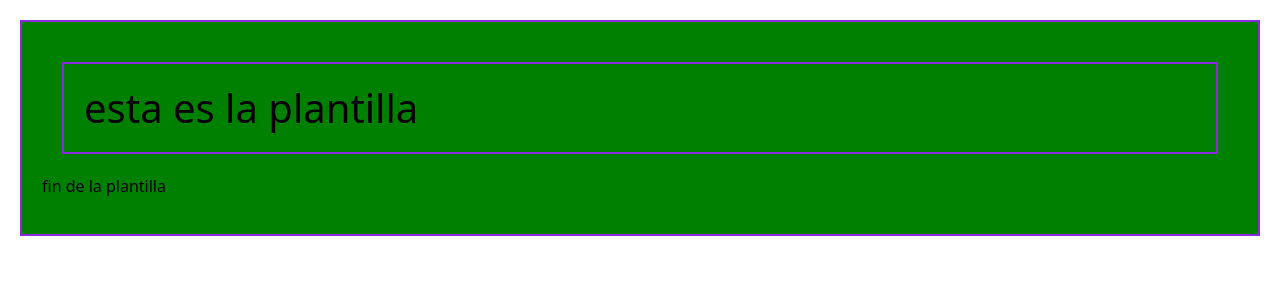
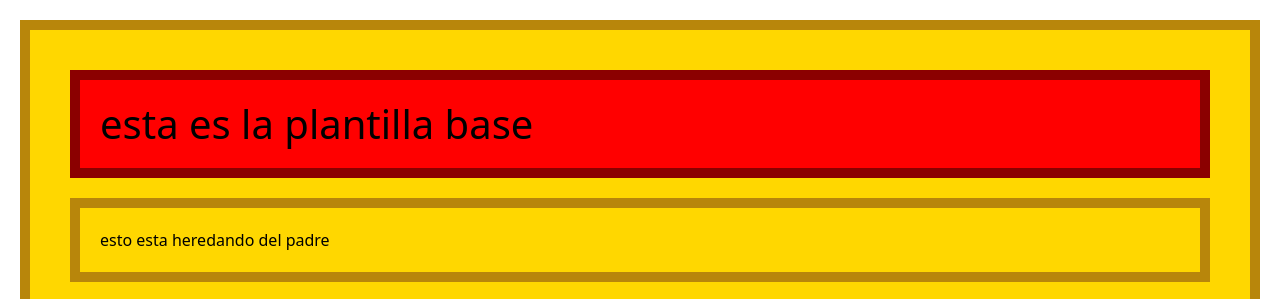
Before and after one commit to Joportus/2021-2-Grupo-15, a Django app: page /walletv/ in a window 1280 px wide. Shown: the top 299 px of the page. Run offline with Django 3.2, Linux system fonts and the light colour scheme.

Commit message:
herencia de plantillas y css importado

```diff
--- a/wallet/fwallet/static/fwallet/mystyle.css
+++ b/wallet/fwallet/static/fwallet/mystyle.css
@@ -1,8 +1,17 @@
 .ingreso{
-    background-color:green;
+    background-color:gold;
     color:black;
-    border: 2px solid blueviolet;
+    border: 10px solid darkgoldenrod;
     margin: 20px;
     padding: 20px;
     ;
 }
+
+.gastos{
+    background-color: red;
+    color:black;
+    border: 10px solid darkred;
+    margin: 20px;
+    padding: 20px;
+    ;
+}
--- a/wallet/fwallet/templates/fwallet/index.html
+++ b/wallet/fwallet/templates/fwallet/index.html
@@ -10,11 +10,11 @@
 </head>
 <body>
     <div class = "ingreso">
-    <h1 class = "ingreso"> esta es la plantilla</h1>
+    <h1 class = "gastos"> esta es la plantilla base</h1>
 
     {% block content %} {% endblock %}
 
-    <p> fin de la plantilla</p>
+    <p> fin de la plantilla base</p>
     </div>
 </body>
 </html>
--- /dev/null
+++ b/wallet/fwallet/templates/fwallet/wallet.html
@@ -0,0 +1,14 @@
+{% extends "fwallet\index.html" %}
+
+{% block title %}
+
+test herencia de plantillas
+
+{% endblock %}
+
+{% block content %}
+
+<p class = "ingreso"> esto esta heredando del padre </p>
+<iframe width="560" height="315" src="https://www.youtube.com/embed/d1-UX6aR_TM" title="YouTube video player" frameborder="0" allow="accelerometer; autoplay; clipboard-write; encrypted-media; gyroscope; picture-in-picture" allowfullscreen></iframe>
+
+{% endblock %}
--- a/wallet/fwallet/views.py
+++ b/wallet/fwallet/views.py
@@ -6,4 +6,4 @@
 def walletv(request):
 
     dict = {"ingresos":"ingresos", "gastos": "gastos"}
-    return render(request, "fwallet\index.html", dict)
+    return render(request, "fwallet\wallet.html", dict)
```
